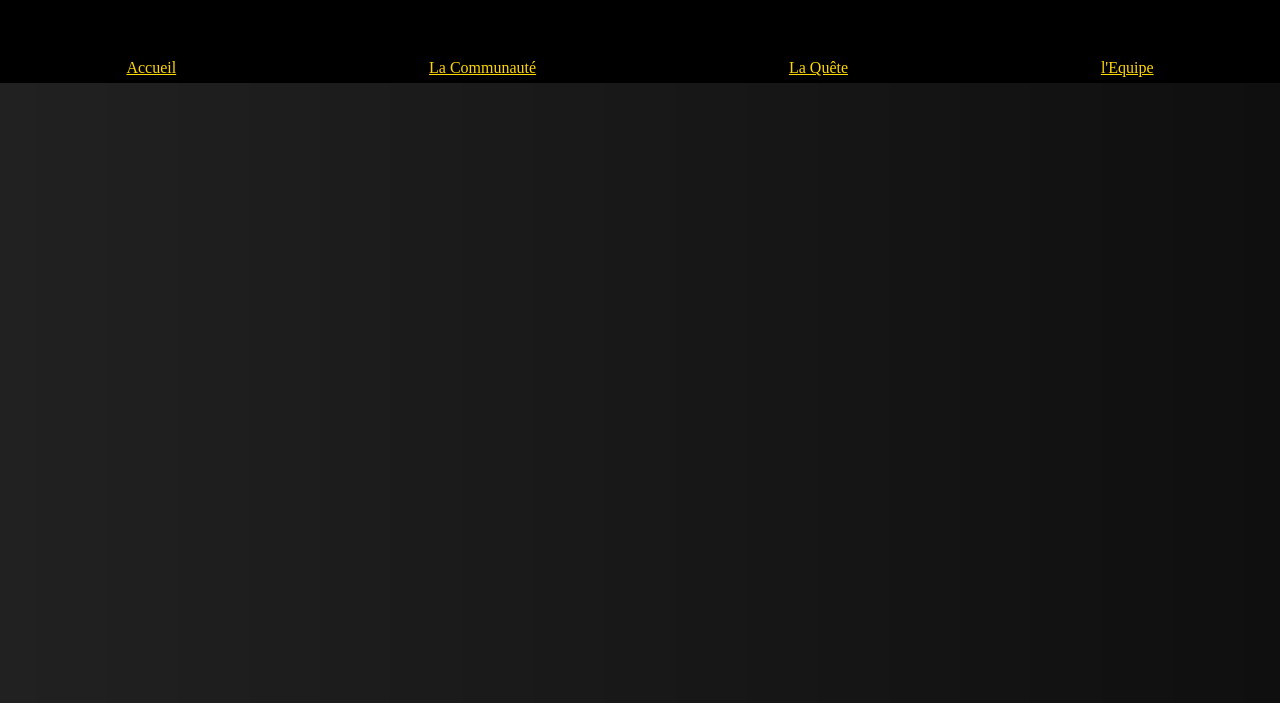
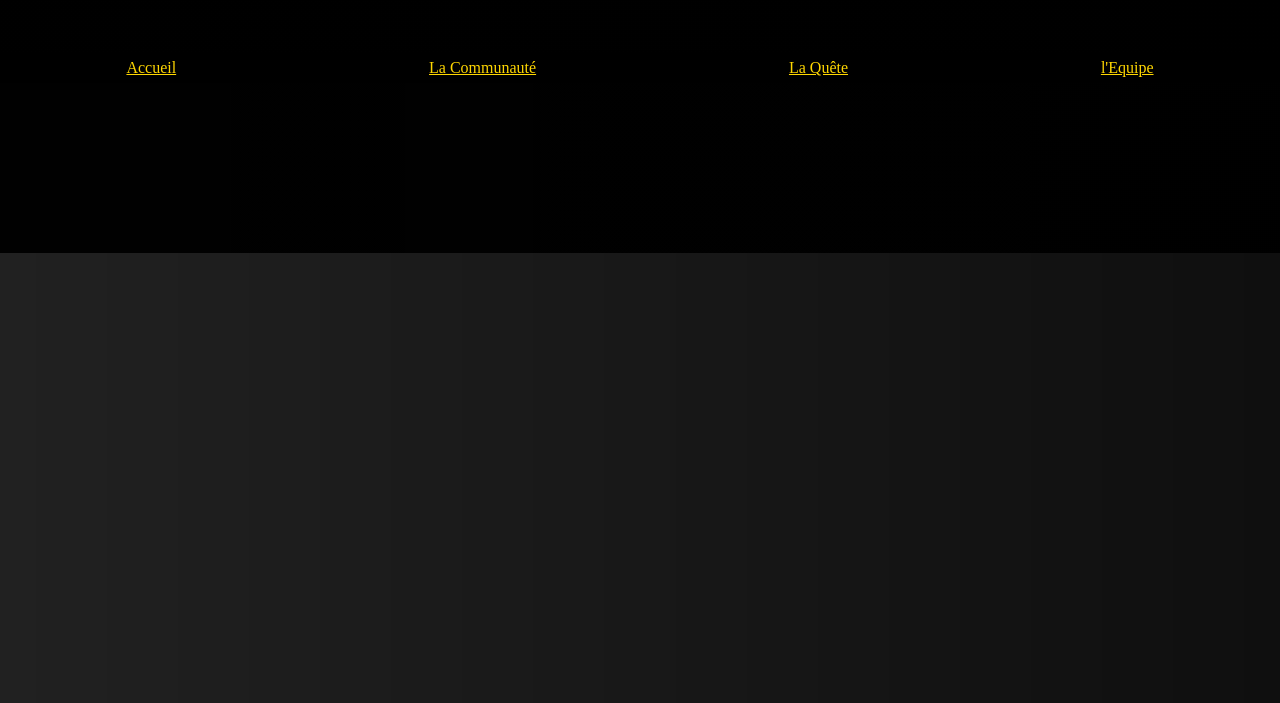
Before and after one commit to Kobgones/Project-1, a plain HTML site: page index.html in a window 1280 px wide. Shown: the part 97-800 px from the top of the page. Drawn offline with Linux system fonts and the light colour scheme.

Commit message:
add footer

```diff
--- a/index.html
+++ b/index.html
@@ -41,6 +41,8 @@
 <script src="script.js"></script>
 </body>
 <footer>
+    <div>
 
+    </div>
 </footer>
 </html>
--- a/style.css
+++ b/style.css
@@ -41,3 +41,8 @@ li a{
 li {
     list-style-type: none;
 }
+
+footer{
+    height: 200px;
+    background: linear-gradient(to right, rgba(0, 0, 0, 0.872), rgba(0, 0, 0, 0.751));
+}
```
